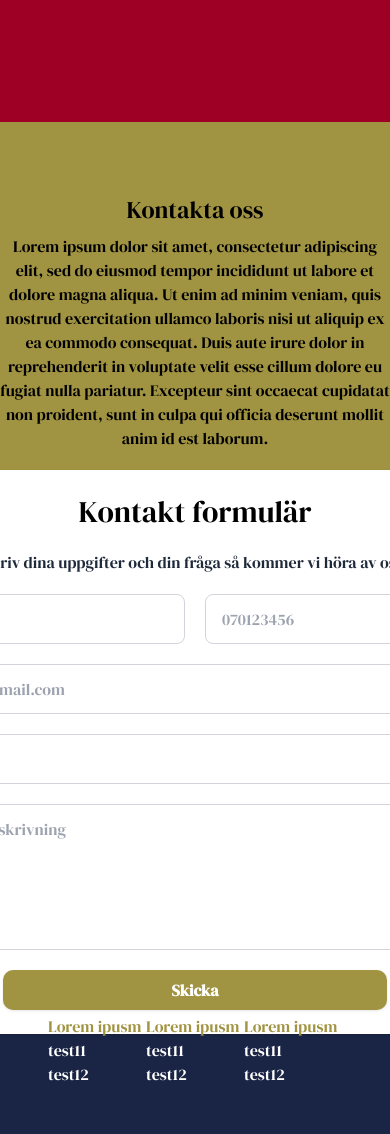
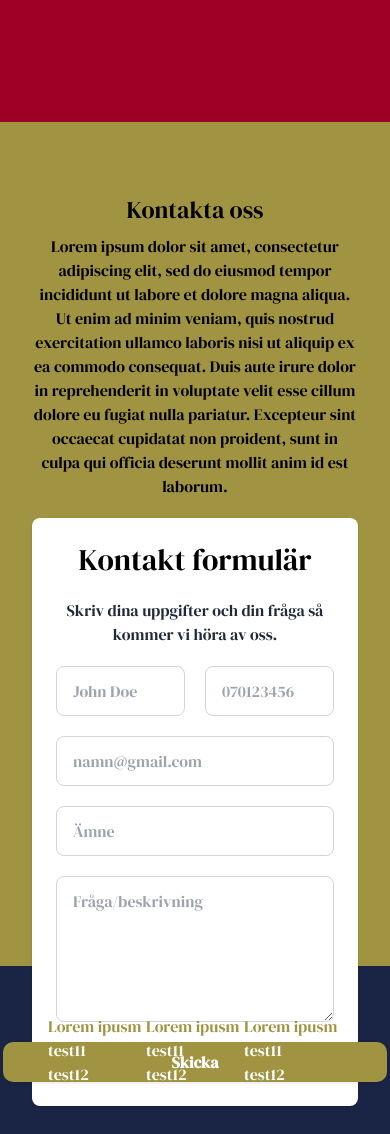
Before and after one commit to spynetS/vikbospelen, a Django app: page / in a window 390 px wide; the page is wider, and only the part inside the window is pictured. Shown: the part 4942-6076 px from the top of that part. Run offline with Django 5.2, Linux system fonts and the light colour scheme; data that the repository does not hold is empty; some libraries are stand-ins or nearby versions.

Commit message:
responsive update

```diff
--- a/templates/website/index.html
+++ b/templates/website/index.html
@@ -162,15 +162,15 @@
 		</div>
 	</section>
 
-	<section id="contact" class="bg-[#a09341] w-screen h-screen" >
-		<div class="container mx-auto md:grid md:grid-cols-2 pt-18 items-center h-full text-center md:text-start flex flex-col items-center" >
+	<section id="contact" class="px-8 md:p-0 bg-[#a09341] w-screen h-screen" >
+		<div class=" md:container md:mx-auto md:grid md:grid-cols-2 pt-18 items-center h-full text-center md:text-start flex flex-col items-center" >
 			<div class="flex flex-col gap-2 md:gap-5 md:h-full md:pt-18 ">
 				<h2 id="kont" class="md:text-5xl text-2xl">Kontakta oss</h2>
 				<p>Lorem ipsum dolor sit amet, consectetur adipiscing elit, sed do eiusmod tempor incididunt ut labore et dolore magna aliqua. Ut enim ad minim veniam, quis nostrud exercitation ullamco laboris nisi ut aliquip ex ea commodo consequat. Duis aute irure dolor in reprehenderit in voluptate velit esse cillum dolore eu fugiat nulla pariatur. Excepteur sint occaecat cupidatat non proident, sunt in culpa qui officia deserunt mollit anim id est laborum.</p>
 			</div>
 
-			<div class="md:h-full md:pt-18 pt-5 "  >
-				{% include "components/contact_form.html" with class="w-[600px] " %}
+			<div class="md:h-full md:pt-18 pt-5 w-full"  >
+				{% include "components/contact_form.html" %}
 			</div>
 		</div>
 	</section>
```
